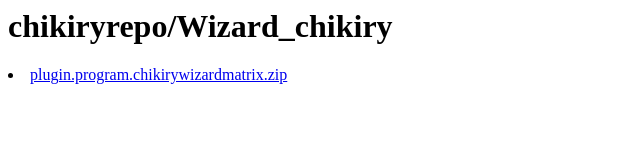
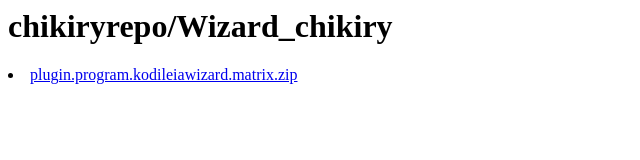
Before and after one commit to addoncristal/fuente, a plain HTML site: page Wizards/Index.html in a window 1280 px wide. Shown: the full height of the page, 0-640 px from the left. Drawn offline with Linux system fonts and the light colour scheme.

Commit message:
Update Index.html

```diff
--- a/Wizards/Index.html
+++ b/Wizards/Index.html
@@ -3,7 +3,7 @@
  <h1>chikiryrepo/Wizard_chikiry</h1>
  </head>
  <body>
-  <li><a href="plugin.program.chikirywizardmatrix.zip">plugin.program.chikirywizardmatrix.zip</a></li>
+  <li><a href="plugin.program.kodileiawizard.matrix.zip">plugin.program.kodileiawizard.matrix.zip</a></li>
 </ul>
 </body>
 </html>
```
